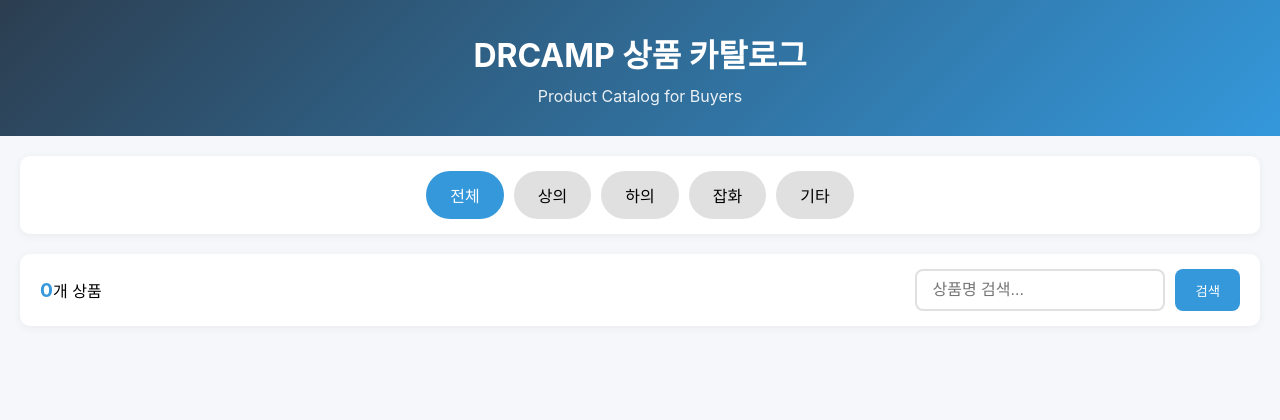
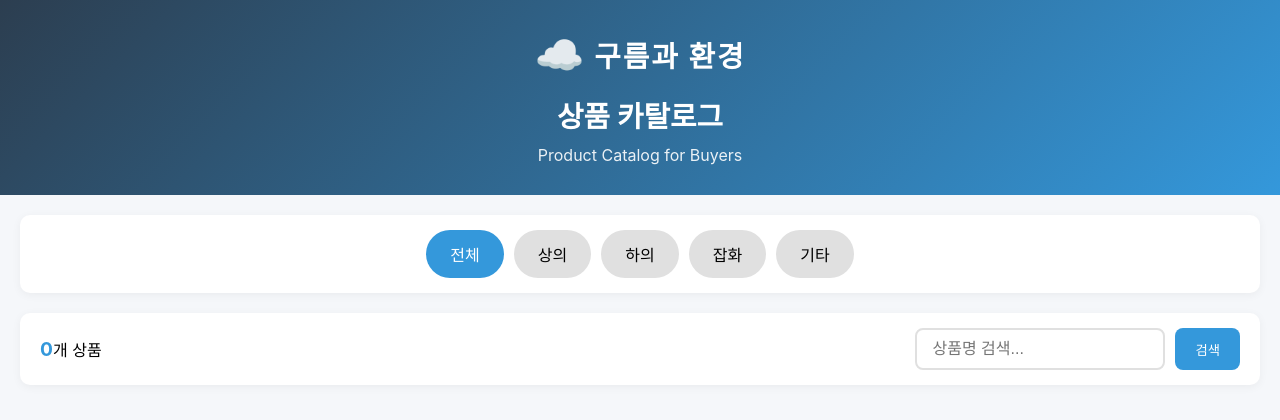
Before and after one commit to jsky9292/groom, a Flask app: page /catalog in a window 1280 px wide. Shown: the top 420 px of the page. Run offline with Flask 3, Linux system fonts and the light colour scheme; data that the repository does not hold is empty.

Commit message:
Add 구름과 환경 brand logo to catalog
- 카탈로그 헤더에 브랜드 로고 추가
- 클라우드 아이콘과 회사명 표시

🤖 Generated with [Claude Code](https://claude.com/claude-code)

Co-Authored-By: Claude Opus 4.5 <noreply@anthropic.com>

```diff
--- a/templates/catalog.html
+++ b/templates/catalog.html
@@ -14,7 +14,10 @@
             padding: 30px 20px;
             text-align: center;
         }
-        .header h1 { font-size: 2rem; margin-bottom: 10px; }
+        .header h1 { font-size: 1.8rem; margin-bottom: 10px; }
+        .brand-logo { display: flex; align-items: center; justify-content: center; gap: 10px; margin-bottom: 15px; }
+        .cloud-icon { font-size: 2.5rem; }
+        .brand-text { font-size: 1.8rem; font-weight: 700; letter-spacing: 2px; }
         .header p { opacity: 0.9; }
 
         .container { max-width: 1400px; margin: 0 auto; padding: 20px; }
@@ -273,7 +276,11 @@
 </head>
 <body>
     <header class="header">
-        <h1>DRCAMP 상품 카탈로그</h1>
+        <div class="brand-logo">
+            <span class="cloud-icon">☁️</span>
+            <span class="brand-text">구름과 환경</span>
+        </div>
+        <h1>상품 카탈로그</h1>
         <p>Product Catalog for Buyers</p>
     </header>
 
--- a/upload_to_supabase.py
+++ b/upload_to_supabase.py
@@ -92,7 +92,9 @@ def upload_product_images():
         # 데이터 준비
         records = []
         for _, row in df.iterrows():
-            product_code = str(row.get(col_map.get('product_code'), '')).strip()
+            raw_code = row.get(col_map.get('product_code'), '')
+            # 5자리로 앞에 0 채우기
+            product_code = str(int(float(str(raw_code)))).zfill(5) if str(raw_code).strip() and str(raw_code) != 'nan' else ''
             supplier_option = str(row.get(col_map.get('supplier_option'), '')).strip()
 
             if product_code and supplier_option and supplier_option != 'nan' and product_code != 'nan':
```
